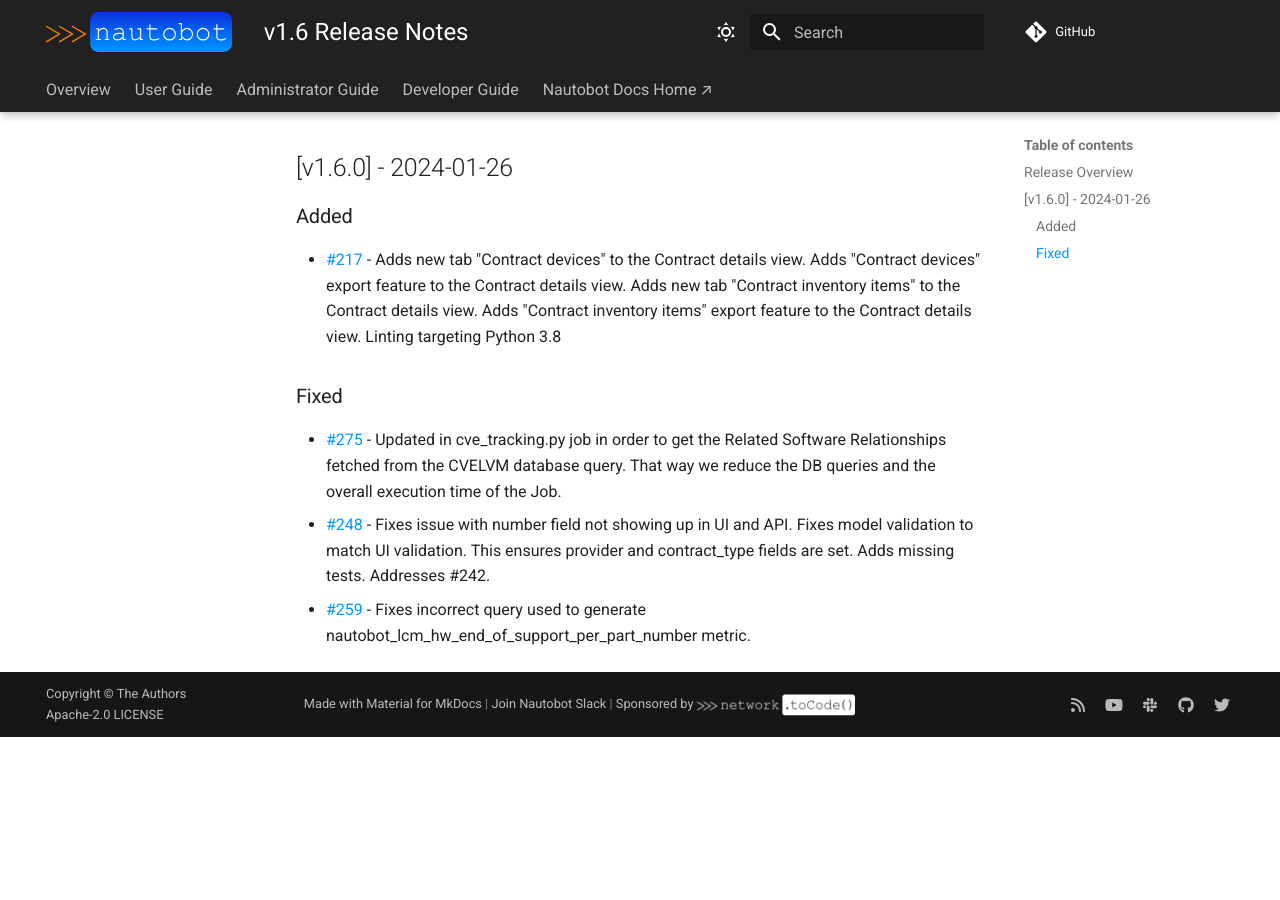
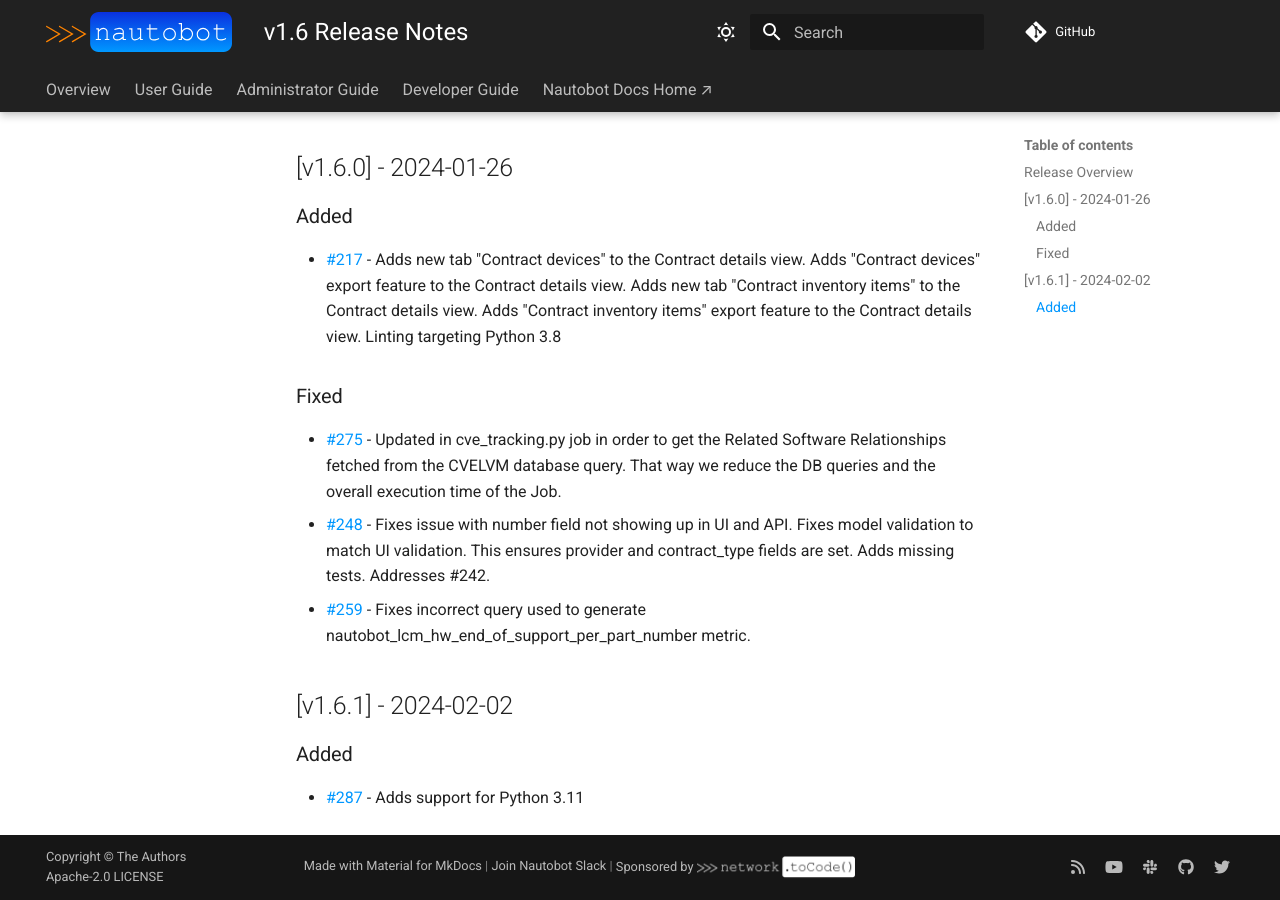
Before and after one commit to nautobot/nautobot-app-device-lifecycle-mgmt, an MkDocs documentation site: the page built from docs/admin/release_notes/version_1.6.md, in a window 1280 px wide and 900 px high, scrolled down 706 px. Built offline with MkDocs 1.6.1 and Material for MkDocs 9.7.7, drawn with Linux system fonts in a browser that asks for light colours; comment, search, counter and statistics services are not loaded; before the commit the page ends 1443 px from its top, so only the background shows below that.

Commit message:
Update version to 1.6.1 and add support for Python 3.11

```diff
--- a/docs/admin/release_notes/version_1.6.md
+++ b/docs/admin/release_notes/version_1.6.md
@@ -23,3 +23,8 @@ This release includes ltm1.6 support and some of the following highlights:
 - [#275](https://github.com/nautobot/nautobot-app-device-lifecycle-mgmt/pull/275) - Updated in cve_tracking.py job in order to get the Related Software Relationships fetched from the CVELVM database query. That way we reduce the DB queries and the overall execution time of the Job.
 - [#248](https://github.com/nautobot/nautobot-app-device-lifecycle-mgmt/pull/248) - Fixes issue with number field not showing up in UI and API. Fixes model validation to match UI validation. This ensures provider and contract_type fields are set. Adds missing tests. Addresses #242.
 - [#259](https://github.com/nautobot/nautobot-app-device-lifecycle-mgmt/pull/259) - Fixes incorrect query used to generate nautobot_lcm_hw_end_of_support_per_part_number metric.
+
+
+## [v1.6.1] - 2024-02-02
+### Added
+- [#287](https://github.com/nautobot/nautobot-app-device-lifecycle-mgmt/pull/287) - Adds support for Python 3.11
--- a/pyproject.toml
+++ b/pyproject.toml
@@ -1,6 +1,6 @@
 [tool.poetry]
 name = "nautobot-device-lifecycle-mgmt"
-version = "1.6.0"
+version = "1.6.1"
 description = "Manages device lifecycles for platforms and software."
 authors = ["Network to Code, LLC <opensource@networktocode.com>"]
 license = "Apache-2.0"
```
Also changed, not shown: CHANGELOG.md (+4 -0 lines).
